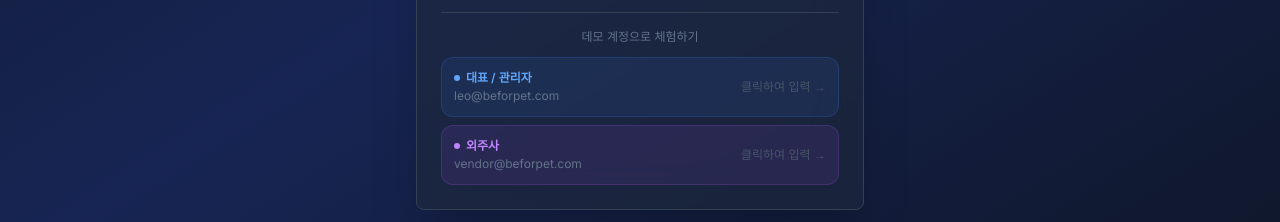
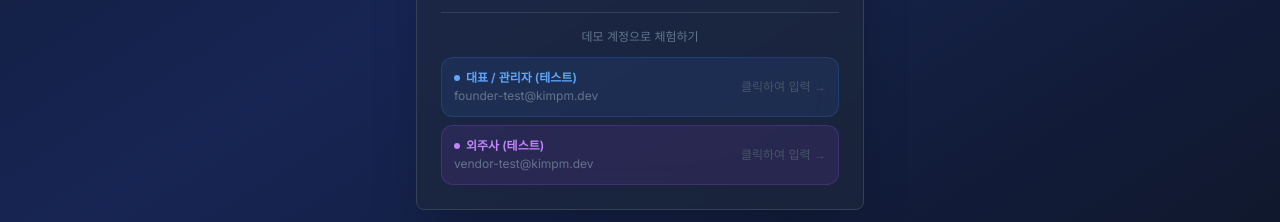
Before and after one commit to dreamcatcher-leo/KimPM, a Next.js app: page /auth/login in a window 1280 px wide. Shown: the part 547-769 px from the top of the page. Built offline with nearby package versions, Linux system fonts and the light colour scheme; no server answers.

Commit message:
fix: 사이드바 공백 제거(spacer div 삭제) + 로그인 테스트 계정 더미로 교체

```diff
--- a/src/app/auth/login/page.tsx
+++ b/src/app/auth/login/page.tsx
@@ -127,32 +127,32 @@ function LoginForm() {
               <div className="space-y-2 text-xs">
                 <button
                   type="button"
-                  onClick={() => { setEmail('leo@beforpet.com'); setPassword('founder1234!') }}
+                  onClick={() => { setEmail('founder-test@kimpm.dev'); setPassword('test1234!') }}
                   className="w-full bg-blue-500/10 border border-blue-500/20 rounded-xl p-3 text-left hover:bg-blue-500/20 transition-colors group"
                 >
                   <div className="flex items-center justify-between">
                     <div>
                       <div className="text-blue-400 font-semibold flex items-center gap-1.5">
                         <span className="w-1.5 h-1.5 bg-blue-400 rounded-full"></span>
-                        대표 / 관리자
+                        대표 / 관리자 (테스트)
                       </div>
-                      <div className="text-slate-500 mt-0.5">leo@beforpet.com</div>
+                      <div className="text-slate-500 mt-0.5">founder-test@kimpm.dev</div>
                     </div>
                     <span className="text-slate-600 text-xs group-hover:text-blue-400 transition-colors">클릭하여 입력 →</span>
                   </div>
                 </button>
                 <button
                   type="button"
-                  onClick={() => { setEmail('vendor@beforpet.com'); setPassword('vendor1234!') }}
+                  onClick={() => { setEmail('vendor-test@kimpm.dev'); setPassword('test1234!') }}
                   className="w-full bg-purple-500/10 border border-purple-500/20 rounded-xl p-3 text-left hover:bg-purple-500/20 transition-colors group"
                 >
                   <div className="flex items-center justify-between">
                     <div>
                       <div className="text-purple-400 font-semibold flex items-center gap-1.5">
                         <span className="w-1.5 h-1.5 bg-purple-400 rounded-full"></span>
-                        외주사
+                        외주사 (테스트)
                       </div>
-                      <div className="text-slate-500 mt-0.5">vendor@beforpet.com</div>
+                      <div className="text-slate-500 mt-0.5">vendor-test@kimpm.dev</div>
                     </div>
                     <span className="text-slate-600 text-xs group-hover:text-purple-400 transition-colors">클릭하여 입력 →</span>
                   </div>
--- a/src/components/layout/SidebarWrapper.tsx
+++ b/src/components/layout/SidebarWrapper.tsx
@@ -43,8 +43,6 @@ export default function SidebarWrapper({
         isOpen={sidebarOpen}
         onClose={() => setSidebarOpen(false)}
       />
-      {/* 데스크톱에서 사이드바 너비 확보 */}
-      <div className="hidden lg:block w-64 flex-shrink-0" />
       <div className="flex-1 flex flex-col overflow-hidden min-w-0">
         <TopBar
           profile={profile}
```
